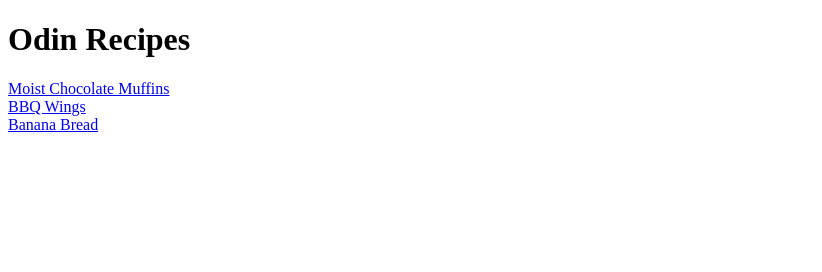
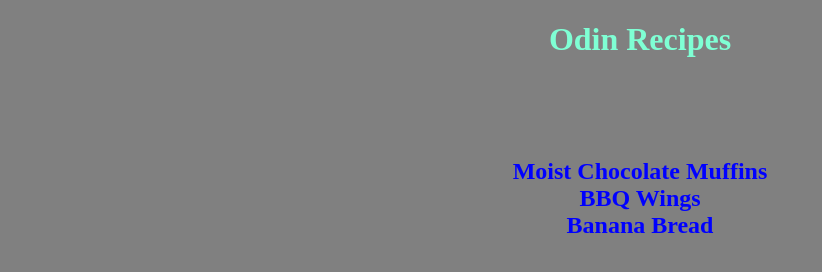
Before and after one commit to Sph-013/odin-recipes, a plain HTML site: page index.html in a window 1280 px wide. Shown: the whole page, without its empty margins (0-822 px from the left). Drawn offline with Linux system fonts and the light colour scheme.

Commit message:
Added some CSS to html pages

```diff
--- a/index.html
+++ b/index.html
@@ -4,13 +4,14 @@
     <meta charset="UTF-8">
     <meta name="viewport" content="width=device-width, initial-scale=1.0">
     <title>Odin Recipes - Homepage</title>
+    <link rel="stylesheet" href="./style.css"
 </head>
 <body>
-    <h1>Odin Recipes</h1>
-    <a href="recipes/muffins.html">Moist Chocolate Muffins</a>
+    <h1 class="main-header">Odin Recipes</h1>
+    <a href="recipes/muffins.html" class="recipe-menu">Moist Chocolate Muffins</a>
     <br>
-    <a href="recipes/bbqwings.html">BBQ Wings</a>
+    <a href="recipes/bbqwings.html" class="recipe-menu">BBQ Wings</a>
     <br>
-    <a href="recipes/bananabread.html">Banana Bread</a>
+    <a href="recipes/bananabread.html" class="recipe-menu">Banana Bread</a>
 </body>
 </html>
--- /dev/null
+++ b/style.css
@@ -0,0 +1,35 @@
+* {
+    background-color: grey;
+    text-align: center;
+}
+
+.main-header,
+.recipe-header {
+    text-align: center;
+    color: aquamarine;
+}
+
+.main-header {
+    margin-bottom: 100px;
+}
+
+.recipe-menu {
+    font-size: 24px;
+    font-weight: 800;
+    color: blue;
+    text-decoration: none;
+}
+
+.recipe-menu:hover {
+    color: lightskyblue;
+    font-size: 28px;
+}
+
+img {
+    border-radius: 5%;
+}
+
+ul,
+ol {
+    list-style-type: none;
+}
```
Also changed, not shown: recipes/bananabread.html (+2 -1 lines), recipes/bbqwings.html (+2 -1 lines), recipes/muffins.html (+2 -1 lines).
